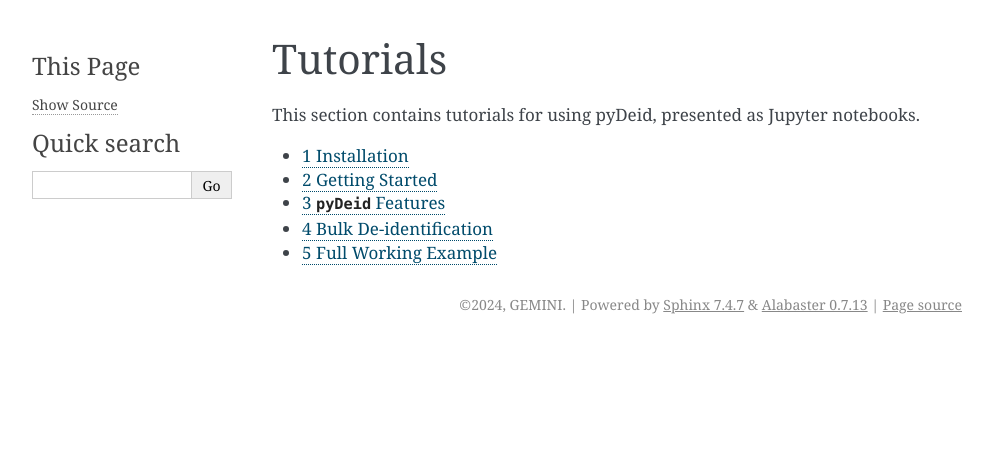
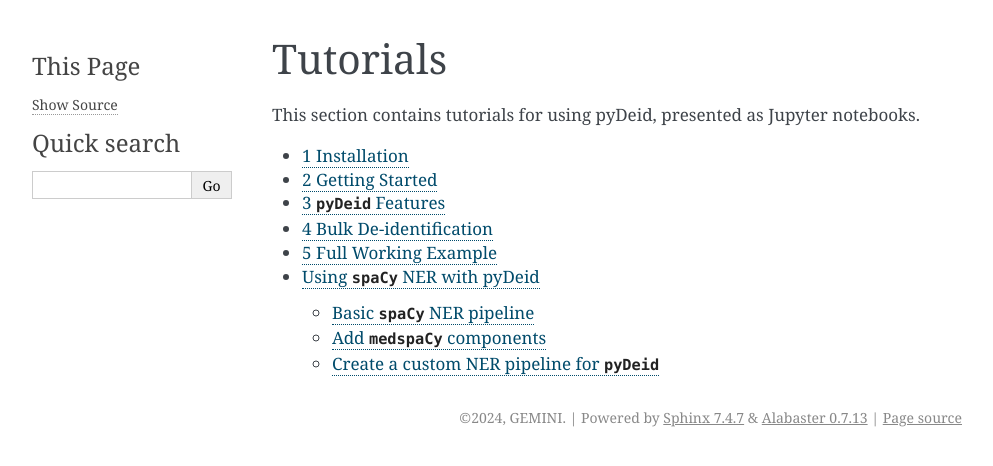
Before and after one commit to GEMINI-Medicine/pyDeid, a Sphinx documentation site: the page built from docs/tutorials/index.rst, in a window 1280 px wide. Shown: the top 466 px of the page, without its empty margins (148-1141 px from the left). Built offline with Sphinx 7.4.7, drawn with Linux system fonts in a browser that asks for light colours; pages that are not in the unit, such as notebooks, are missing from menus.

Commit message:
adds tutorial to sphinx documentation

```diff
--- a/docs/tutorials/index.rst
+++ b/docs/tutorials/index.rst
@@ -9,3 +9,4 @@ This section contains tutorials for using pyDeid, presented as Jupyter notebooks
    :glob:
 
   basic_usage.ipynb
+  using_spacy_with_pydeid.ipynb
```
